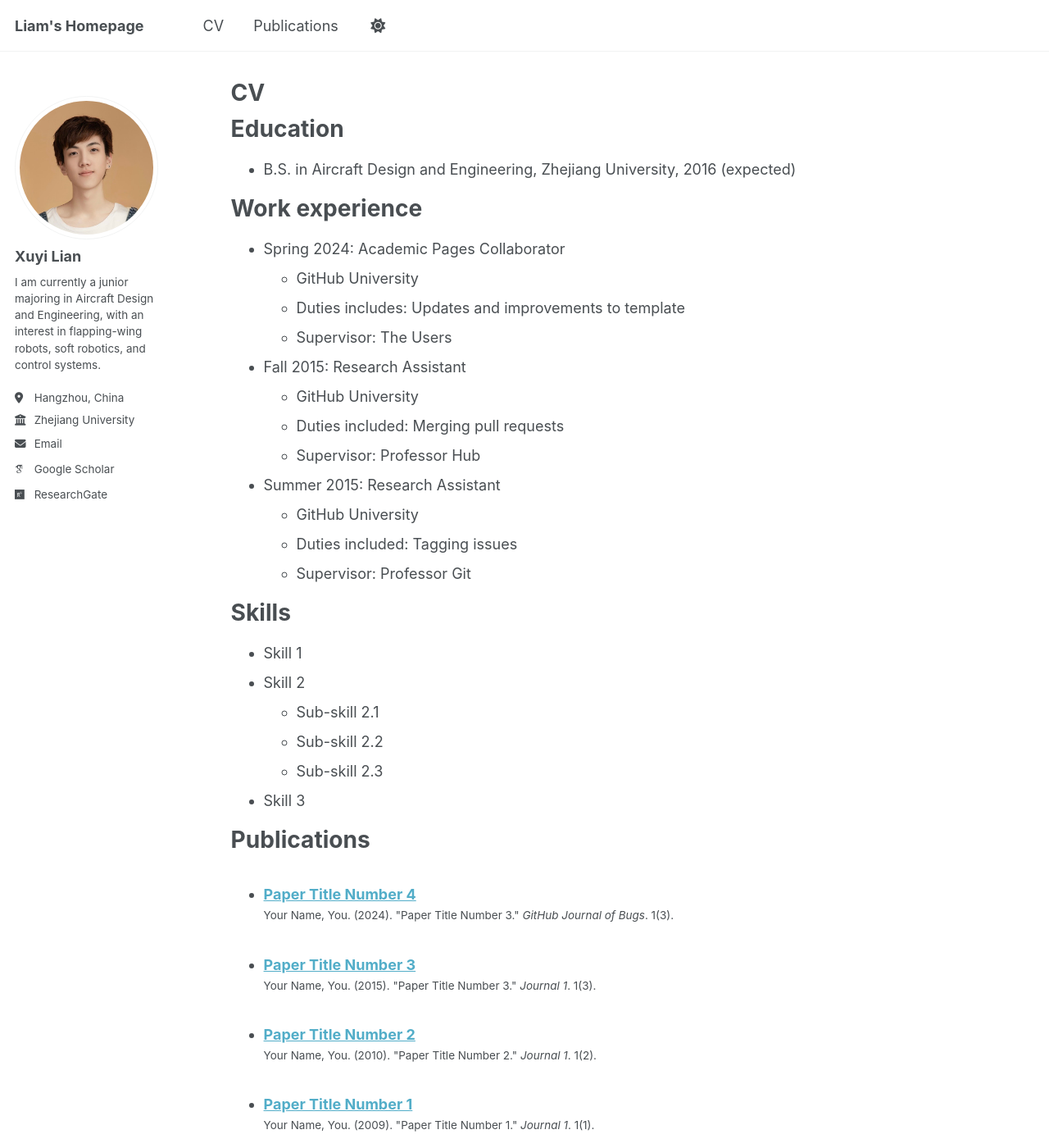
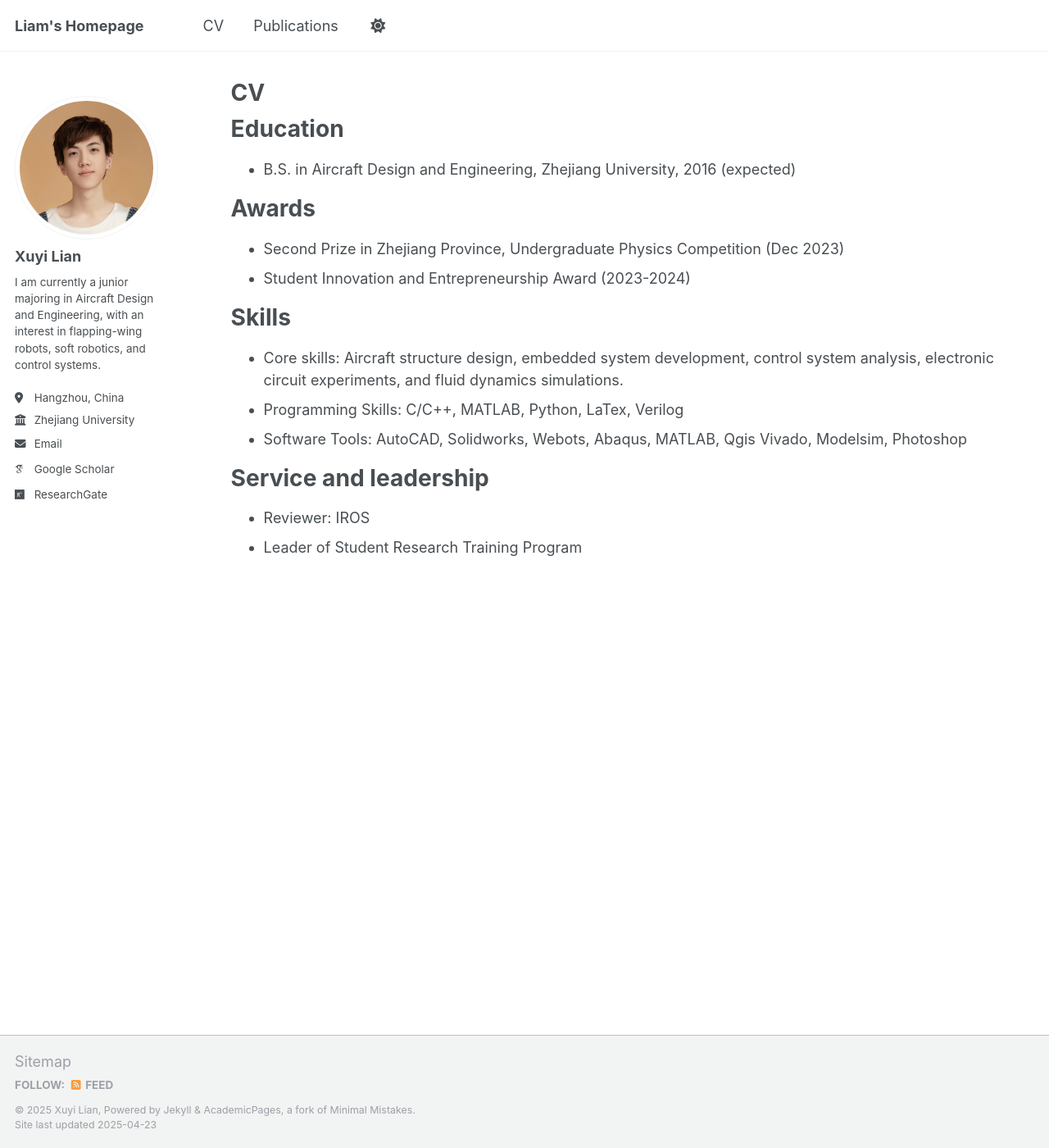
Before and after one commit to xuyilian/xuyilian.github.io, a Jekyll site: the page built from _pages/cv.md, in a window 1280 px wide and 1400 px high. Shown: the whole window at 82% size. Built offline with Jekyll 4.4.1, drawn with Linux system fonts in a browser that asks for light colours; some web fonts are replaced; some of the changed text lies outside the part shown.

Commit message:
Update cv.md

```diff
--- a/_pages/cv.md
+++ b/_pages/cv.md
@@ -13,51 +13,19 @@ Education
 ======
 * B.S. in Aircraft Design and Engineering, Zhejiang University, 2016 (expected)
 
-Work experience
+Awards
 ======
-* Spring 2024: Academic Pages Collaborator
-  * GitHub University
-  * Duties includes: Updates and improvements to template
-  * Supervisor: The Users
-
-* Fall 2015: Research Assistant
-  * GitHub University
-  * Duties included: Merging pull requests
-  * Supervisor: Professor Hub
-
-* Summer 2015: Research Assistant
-  * GitHub University
-  * Duties included: Tagging issues
-  * Supervisor: Professor Git
+* Second Prize in Zhejiang Province, Undergraduate Physics Competition (Dec 2023)
+* Student Innovation and Entrepreneurship Award (2023-2024)
 
 Skills
 ======
-* Skill 1
-* Skill 2
-  * Sub-skill 2.1
-  * Sub-skill 2.2
-  * Sub-skill 2.3
-* Skill 3
+* Core skills: Aircraft structure design, embedded system development, control system analysis, electronic circuit experiments, and fluid dynamics simulations.
+* Programming Skills: C/C++, MATLAB, Python, LaTex, Verilog
+* Software Tools: AutoCAD, Solidworks, Webots, Abaqus, MATLAB, Qgis Vivado, Modelsim, Photoshop
 
-Publications
-======
-  <ul>{% for post in site.publications reversed %}
-    {% include archive-single-cv.html %}
-  {% endfor %}</ul>
-
-#Talks
-#======
-#  <ul>{% for post in site.talks reversed %}
-#    {% include archive-single-talk-cv.html  %}
-#  {% endfor %}</ul>
-
-#Teaching
-#======
-#  <ul>{% for post in site.teaching reversed %}
-#    {% include archive-single-cv.html %}
-#  {% endfor %}</ul>
 
 Service and leadership
 ======
-* Reviewer:IROS
+* Reviewer: IROS
 * Leader of Student Research Training Program
```
